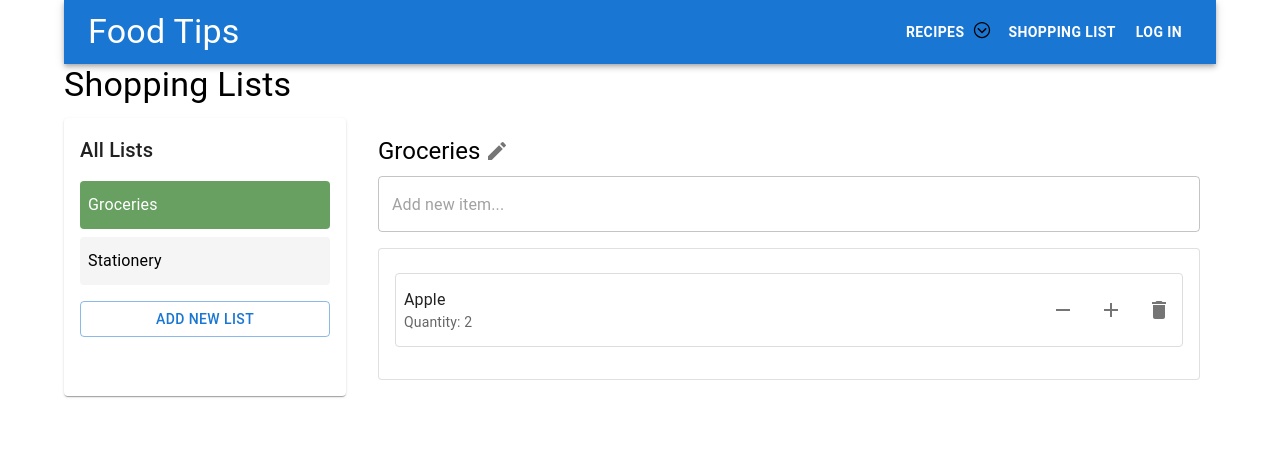
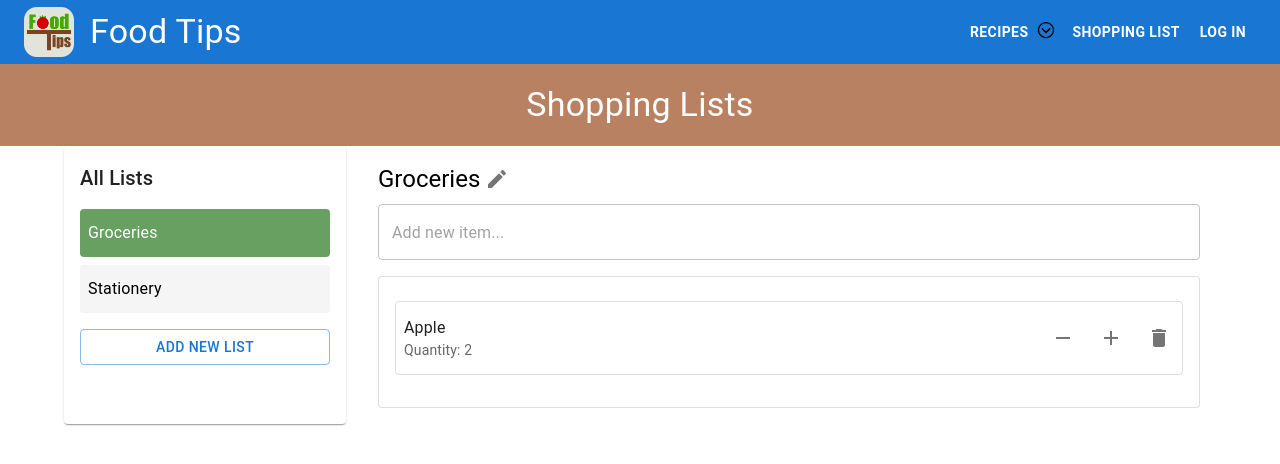
Before and after one commit to hungdojan/DesignOfWWW2024, a React (Create React App) app in the folder frontend/: page /shop_list in a window 1280 px wide. Shown: the top 464 px of the page. Built offline with nearby package versions, Linux system fonts and the light colour scheme.

Commit message:
Added logo and small changes to shopping list page

```diff
--- a/frontend/src/components/header.jsx
+++ b/frontend/src/components/header.jsx
@@ -1,4 +1,5 @@
 import React, { useState } from 'react';
+import logo from '../assets/logo-tmp.png';
 import { AppBar, Toolbar, Typography, Button, Menu, MenuItem } from '@mui/material';
 import { IoIosArrowDropdown } from 'react-icons/io';
 
@@ -16,6 +17,11 @@ const Header = () => {
   return (
     <AppBar position="static" className="header">
       <Toolbar>
+        <img
+          src={logo}
+          alt="Logo"
+          style={{ height: '50px', marginRight: '16px' }}
+        />
         <Typography variant="h4" component="div" sx={{ flexGrow: 1 }}>
           Food Tips
         </Typography>
--- a/frontend/src/pages/shoppingListPage/index.jsx
+++ b/frontend/src/pages/shoppingListPage/index.jsx
@@ -1,4 +1,5 @@
 import React, { useState } from 'react';
+import Header from '../../components/header';
 import {
   Box,
   Typography,
@@ -13,7 +14,7 @@ import {
   Paper,
 } from '@mui/material';
 import { Add, Remove, Delete, Edit } from '@mui/icons-material';
-import Header from '../../components/header';
+import './shoppingListPage.css'
 
 const ShoppingListPage = () => {
   const [shoppingLists, setShoppingLists] = useState([
@@ -73,12 +74,12 @@ const ShoppingListPage = () => {
   };
 
   return (
-    <Container>
+    <>
       <Header />
-      <Typography variant="h4" gutterBottom>
+      <Typography variant="h4" className='shopping-list-title'>
         Shopping Lists
       </Typography>
-
+      <Container>
         {/* Sidebar to Select Shopping Lists */}
         <Box sx={{ display: 'flex' }}>
           {/* Sidebar: List of Shopping Lists */}
@@ -197,6 +198,7 @@ const ShoppingListPage = () => {
           </Box>
         </Box>
       </Container>
+    </>
   );
 };
 
--- a/frontend/src/pages/shoppingListPage/shoppingListPage.css
+++ b/frontend/src/pages/shoppingListPage/shoppingListPage.css
@@ -0,0 +1,9 @@
+.shopping-list-title {
+    background-color: var(--my-light-brown);
+    color: white;
+    font-weight: bold;
+    display: flex;
+    justify-content: center;
+    margin: 0;
+    padding: 20px;
+}
```
Also changed, not shown: frontend/src/assets/logo-tmp.png (added). Lines whose indentation alone changed are shown as unchanged.
